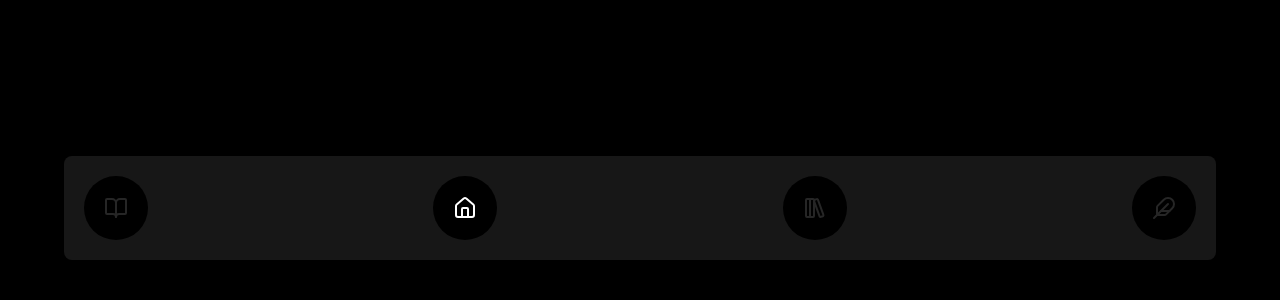
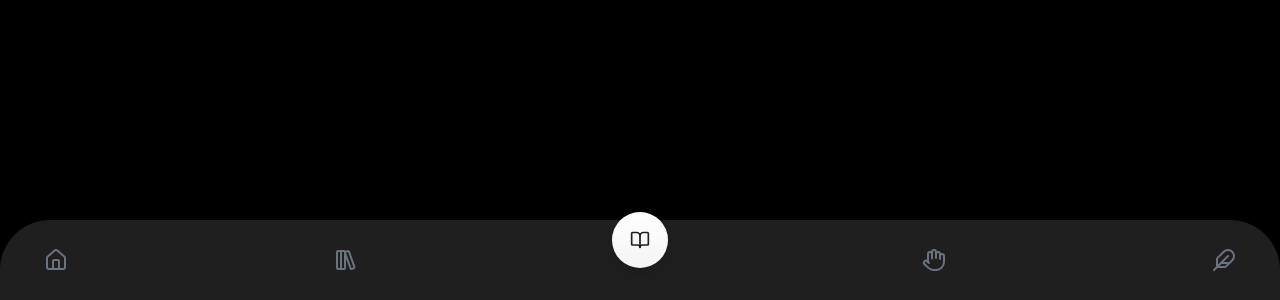
Before and after one commit to benstitousofiane/yahtaz, a Next.js app: page / in a window 1280 px wide. Shown: the part 500-800 px from the top of the page. Built offline with nearby package versions, Linux system fonts and the light colour scheme.

Commit message:
feat: New footer

```diff
--- a/app/footer.tsx
+++ b/app/footer.tsx
@@ -1,24 +1,34 @@
 "use client"
-import { House, BookOpen, LibraryBig, Feather } from 'lucide-react'
+import { House, BookOpen, LibraryBig, Feather, Hand } from 'lucide-react'
 import FooterButton from './footerButton'
 import { useState } from 'react'
 
-// Navigation tab, works with footerButton.tsx
 export default function Footer(){
-    const [focus, setFocus] = useState("home")
+    const [focus, setFocus] = useState("quran")
 
     function changeFocus(newValue : string) : void {
         setFocus(newValue)
     }
 
     return (
-        <div className="absolute bottom-10 w-full">
-            <div className='flex justify-center'>
-                <div className="bg-neutral-900 flex w-[90%] p-5 rounded-lg justify-between">
-                    <FooterButton focus={focus} changeFocus={changeFocus} id='quran' icon={<BookOpen />} url='#'/>
-                    <FooterButton focus={focus} changeFocus={changeFocus} id='home' icon={<House />} url='#'/>
-                    <FooterButton focus={focus} changeFocus={changeFocus} id='hadiths' icon={<LibraryBig />} url='#'/>
-                    <FooterButton focus={focus} changeFocus={changeFocus} id='names' icon={<Feather />} url='#'/>
+        <div className="fixed bottom-0 w-full">
+            <div className='relative flex justify-center'>
+                <div className="w-full h-20 bg-[#1F1F1F] rounded-t-[50px] flex items-center justify-between px-8">
+                    <FooterButton focus={focus} changeFocus={changeFocus} id='home' icon={<House />} url='/'/>
+                    <FooterButton focus={focus} changeFocus={changeFocus} id='hadiths' icon={<LibraryBig />} url='/hadiths'/>
+                    <div className="relative -top-5">
+                        <div className="bg-gradient-to-b from-white to-gray-100 p-4 rounded-full shadow-lg w-14 h-14 flex items-center justify-center">
+                            <FooterButton
+                                focus={focus}
+                                changeFocus={changeFocus}
+                                id='quran'
+                                icon={<BookOpen className="w-5 h-5 text-[#1F1F1F]" />}
+                                url='/quran'
+                            />
+                        </div>
+                    </div>
+                    <FooterButton focus={focus} changeFocus={changeFocus} id='dhikr' icon={<Hand />} url='/dhikr'/>
+                    <FooterButton focus={focus} changeFocus={changeFocus} id='names' icon={<Feather />} url='/names'/>
                 </div>
             </div>
         </div>
--- a/app/footerButton.tsx
+++ b/app/footerButton.tsx
@@ -1,5 +1,5 @@
 "use clients"
-import { redirect } from "next/navigation"
+import Link from "next/link"
 import { ReactNode } from "react"
 
 interface FooterButtonInterface{
@@ -12,8 +12,19 @@ interface FooterButtonInterface{
 
 export default function FooterButton(prop : FooterButtonInterface){
     return (
-        <button className={`${prop.focus == prop.id ? "text-white" : "text-neutral-800"} bg-black p-5 rounded-full`} onClick={() => {prop.changeFocus(prop.id); redirect(prop.url)}}>
+        <Link
+            href={prop.url}
+            className={`
+                relative z-10 transition-all duration-300 ease-in-out p-3
+                ${prop.id === 'home' ? '' : 'hover:text-white/90'}
+                ${prop.focus === prop.id && prop.id !== 'quran'
+                    ? "text-white"
+                    : prop.id === 'quran' ? "text-[#1F1F1F]" : "text-gray-500"
+                }
+            `}
+            onClick={() => prop.changeFocus(prop.id)}
+        >
             {prop.icon}
-        </button>
+        </Link>
     )
 }
--- a/package.json
+++ b/package.json
@@ -9,6 +9,7 @@
     "lint": "next lint"
   },
   "dependencies": {
+    "framer-motion": "^12.0.6",
     "lucide-react": "^0.473.0",
     "next": "15.1.5",
     "react": "^19.0.0",
```
Also changed, not shown: 1 other file (tests, documents, lock files or other folders).
